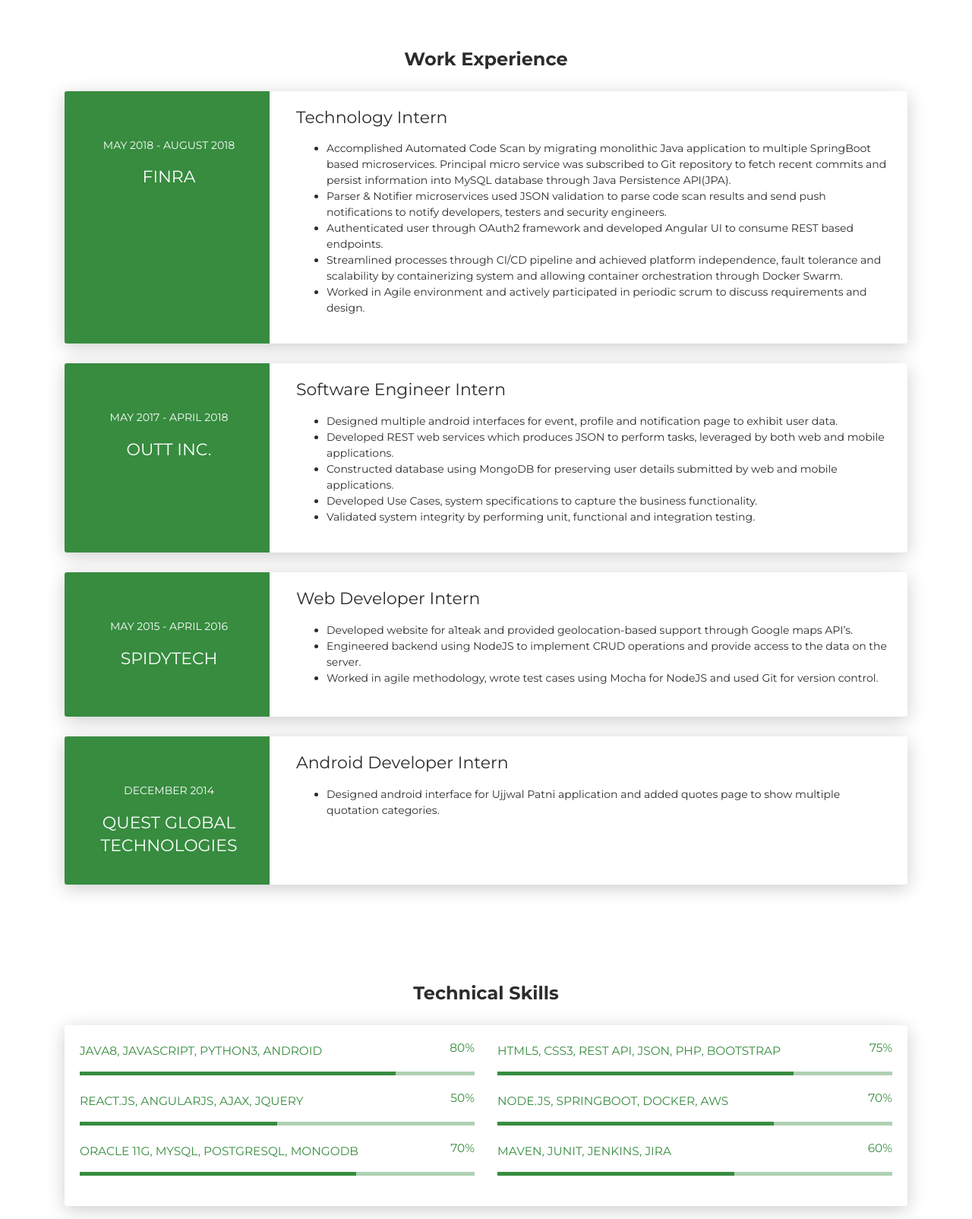
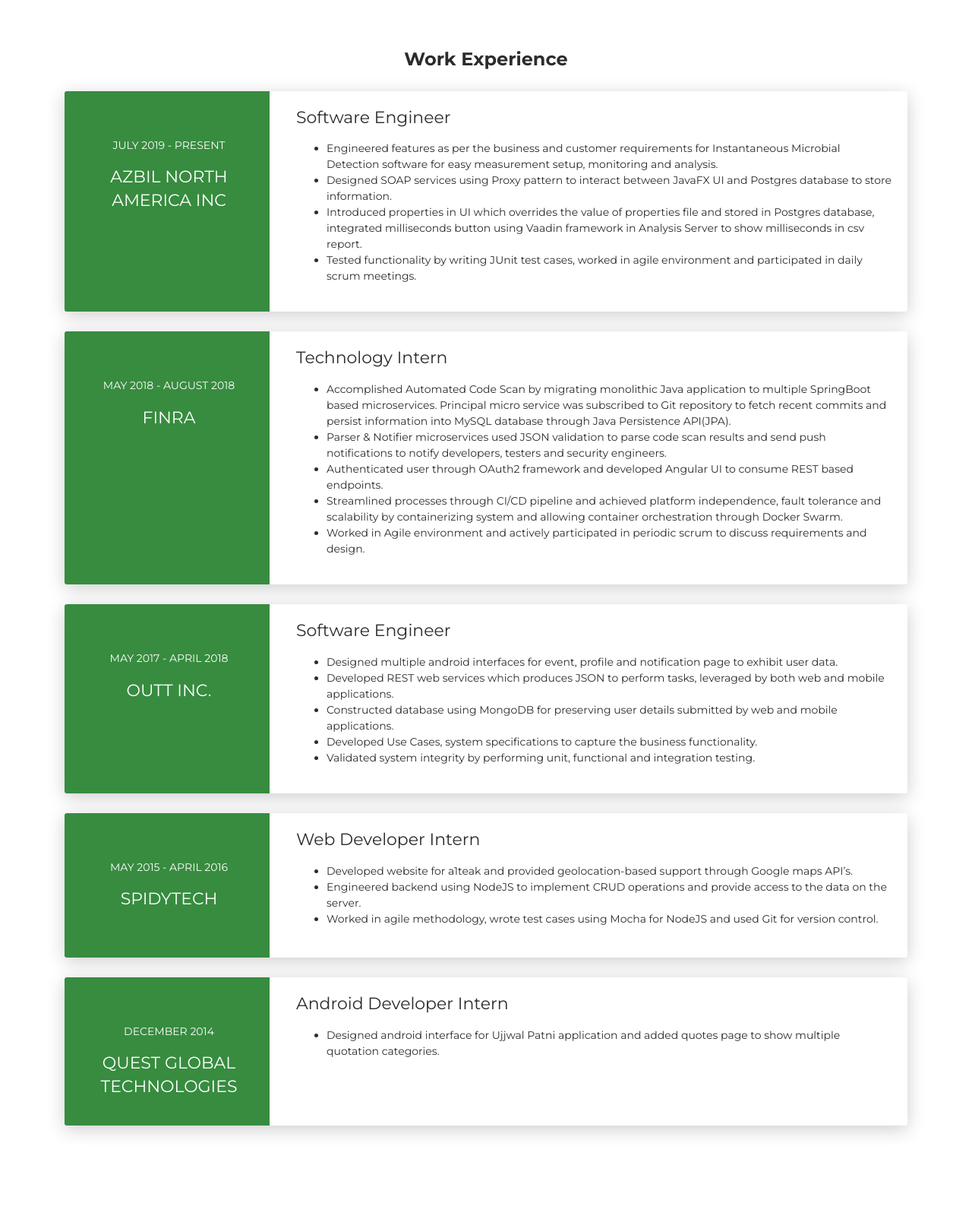
Before and after one commit to shubhamgupta95/shubhamgupta95.github.io, a plain HTML site: page index.html in a window 1280 px wide. Shown: the part 1180-2784 px from the top of the page at 76% size. Drawn offline with Linux system fonts and the light colour scheme.

Commit message:
Updated Job position and description

```diff
--- a/index.html
+++ b/index.html
@@ -44,7 +44,7 @@
           <div class="h2 title">Shubham Gupta</div>
             <div class="details">
             </br>
-            <p>I graduated with Masters in Computer Science from State University of New York at Binghamton. I have 2+ years of experience working as Software Engineer. I am self-motivated person, easily adaptable to new environments and able to work independently or in a team. I am actively seeking for Software Engineer opportunities, starting immediately.</p>
+            <p>I am currently working as Software Engineer. I graduated with Masters in Computer Science from State University of New York at Binghamton. I have 2+ years of experience working as Software Engineer. I am self-motivated person, easily adaptable to new environments and able to work independently or in a team. I am actively seeking for Software Engineer opportunities, starting immediately.</p>
             </div>
           <a class="btn btn-primary smooth-scroll mr-2" href="#contact" data-aos="zoom-in" data-aos-anchor="data-aos-anchor">Hire Me</a><a class="btn btn-primary" href="https://drive.google.com/open?id=1e1zMyDLujpP63h7D1S8LJjxtxO_9j06o" target="_blank" data-aos="zoom-in" data-aos-anchor="data-aos-anchor">Download CV</a>
         </div>
@@ -105,6 +105,27 @@
 <div class="section" id="experience">
           <div class="container cc-experience">
             <div class="h4 text-center mb-4 title">Work Experience</div>
+			<div class="card">
+              <div class="row">
+                <div class="col-md-3 bg-primary" data-aos="fade-right" data-aos-offset="50" data-aos-duration="500">
+                  <div class="card-body cc-experience-header">
+                    <p>July 2019 - Present</p>
+                    <div class="h5">Azbil North America Inc</div>
+                  </div>
+                </div>
+                <div class="col-md-9" data-aos="fade-left" data-aos-offset="50" data-aos-duration="500">
+                  <div class="card-body">
+                    <div class="h5">Software Engineer</div>
+                    <ul>
+                        <li> Engineered features as per the business and customer requirements for Instantaneous Microbial Detection software for easy measurement setup, monitoring and analysis. </li>
+                        <li> Designed SOAP services using Proxy pattern to interact between JavaFX UI and Postgres database to store information. </li>
+                        <li> Introduced properties in UI which overrides the value of properties file and stored in Postgres database, integrated milliseconds button using Vaadin framework in Analysis Server to show milliseconds in csv report. </li>
+                        <li> Tested functionality by writing JUnit test cases, worked in agile environment and participated in daily scrum meetings. </li>
+                    </ul>
+                  </div>
+                </div>
+              </div>
+            </div>
             <div class="card">
               <div class="row">
                 <div class="col-md-3 bg-primary" data-aos="fade-right" data-aos-offset="50" data-aos-duration="500">
@@ -137,7 +158,7 @@
                 </div>
                 <div class="col-md-9" data-aos="fade-left" data-aos-offset="50" data-aos-duration="500">
                   <div class="card-body">
-                    <div class="h5">Software Engineer Intern</div>
+                    <div class="h5">Software Engineer</div>
                     <ul>
                         <li> Designed multiple android interfaces for event, profile and notification page to exhibit user data. </li>
                         <li> Developed REST web services which produces JSON to perform tasks, leveraged by both web and mobile applications. </li>
@@ -213,14 +234,14 @@
         </div>
         <div class="row">
           <div class="col-md-6">
-            <div class="progress-container progress-primary"><span class="progress-badge"> React.js, AngularJS, Ajax, jQuery</span>
+            <div class="progress-container progress-primary"><span class="progress-badge"> JavaFX, Vaadin, React.js, AngularJS, Ajax, jQuery</span>
               <div class="progress">
                 <div class="progress-bar progress-bar-primary" data-aos="progress-full" data-aos-offset="10" data-aos-duration="2000" role="progressbar" aria-valuenow="60" aria-valuemin="0" aria-valuemax="100" style="width: 50%;"></div><span class="progress-value">50%</span>
               </div>
             </div>
           </div>
           <div class="col-md-6">
-            <div class="progress-container progress-primary"><span class="progress-badge"> Node.js, SpringBoot, Docker, AWS </span>
+            <div class="progress-container progress-primary"><span class="progress-badge"> Node.js, SpringBoot, Docker, AWS, SOAP API</span>
               <div class="progress">
                 <div class="progress-bar progress-bar-primary" data-aos="progress-full" data-aos-offset="10" data-aos-duration="2000" role="progressbar" aria-valuenow="60" aria-valuemin="0" aria-valuemax="100" style="width: 70%;"></div><span class="progress-value">70%</span>
               </div>
@@ -236,7 +257,7 @@
             </div>
           </div>
           <div class="col-md-6">
-            <div class="progress-container progress-primary"><span class="progress-badge"> Maven, Junit, Jenkins, Jira</span>
+            <div class="progress-container progress-primary"><span class="progress-badge"> Maven, Junit, Jenkins, Jira, Gitblit, GitHub, YouTrack </span>
               <div class="progress">
                 <div class="progress-bar progress-bar-primary" data-aos="progress-full" data-aos-offset="10" data-aos-duration="2000" role="progressbar" aria-valuenow="60" aria-valuemin="0" aria-valuemax="100" style="width: 60%;"></div><span class="progress-value">60%</span>
               </div>
@@ -517,11 +538,11 @@
                 <div class="col-md-6">
                   <div class="card-body">
                     <p class="mb-0"><strong>Address </strong></p>
-                    <p class="pb-2">8561 Rockview Way, Newark-94560, CA</p>
+                    <p class="pb-2">4225 N 1st Ave, Apt #1506, Tucson-85719, AZ</p>
                     <p class="mb-0"><strong>Phone</strong></p>
                     <p class="pb-2">+1607-338-8588</p>
                     <p class="mb-0"><strong>Email</strong></p>
-                    <p>sgupta30@binghamton.edu</p>
+                    <p>sgupta4395@gmail.com</p>
                   </div>
                 </div>
               </div>
```
